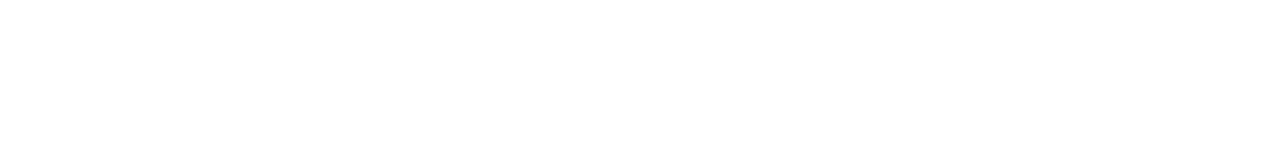
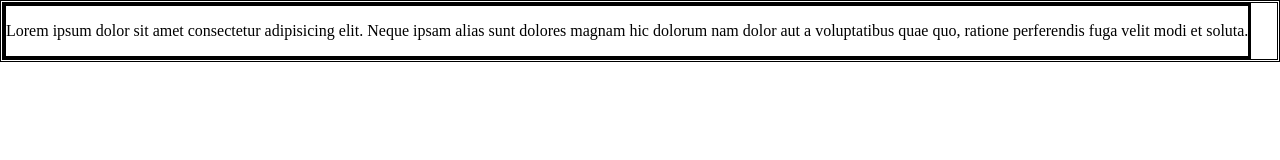
Before and after one commit to GC0728/GRVAP, a website: page public/views/about.html in a window 1280 px wide. Drawn offline with Linux system fonts and the light colour scheme.

```diff
--- a/public/views/about.html
+++ b/public/views/about.html
@@ -4,9 +4,13 @@
     <meta charset="UTF-8">
     <meta name="viewport" content="width=device-width, initial-scale=1.0">
     <meta http-equiv="X-UA-Compatible" content="ie=edge">
-    <title>Document</title>
+    <link rel="stylesheet" type="text/css" href="/views/style.css">
+    <title>About</title>
 </head>
 <body>
-
+    <div id="player">
+        <div id="icon">
+            <p>Lorem ipsum dolor sit amet consectetur adipisicing elit. Neque ipsam alias sunt dolores magnam hic dolorum nam dolor aut a voluptatibus quae quo, ratione perferendis fuga velit modi et soluta.</p>
+        </div>
 </body>
 </html>
```
